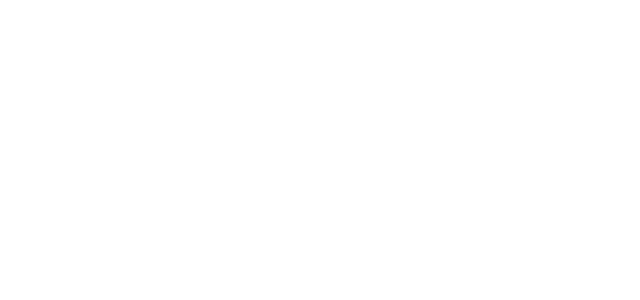
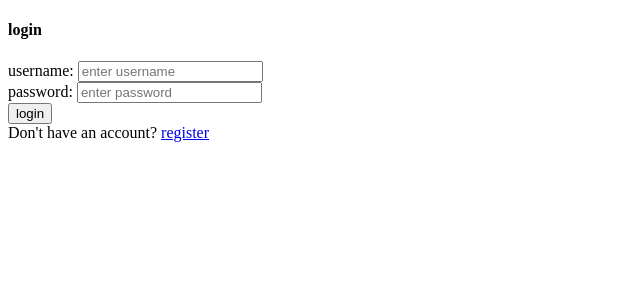
Before and after one commit to lukaszsliwinski/book-store-v2, a React (Create React App) app in the folder frontend/: page /login in a window 1280 px wide. Before the commit this address had no page. Shown: the top 300 px of the page, without its empty margins (0-640 px from the left). Built offline with nearby package versions, Linux system fonts and the light colour scheme.

Commit message:
feat: create simply login form

```diff
--- a/frontend/package.json
+++ b/frontend/package.json
@@ -17,6 +17,7 @@
     "react-router-dom": "^6.6.1",
     "react-scripts": "5.0.1",
     "typescript": "^4.9.4",
+    "universal-cookie": "^4.0.4",
     "web-vitals": "^2.1.4"
   },
   "scripts": {
--- a/frontend/src/App.tsx
+++ b/frontend/src/App.tsx
@@ -1,6 +1,7 @@
 import { Routes, Route } from 'react-router-dom';
 
 import Home from './Home';
+import Login from './Login';
 import Register from './Register';
 
 export default function App() {
@@ -8,6 +9,7 @@ export default function App() {
     <>
       <Routes>
         <Route path="/" element={<Home />}></Route>
+        <Route path="/login" element={<Login />} />
         <Route path="/register" element={<Register />} />
       </Routes>
     </>
--- /dev/null
+++ b/frontend/src/Login.tsx
@@ -0,0 +1,64 @@
+import { useState } from 'react';
+import axios from 'axios'
+import Cookies from "universal-cookie";
+
+const cookies = new Cookies();
+
+export default function Login() {
+  const [username, setUsername] = useState('');
+  const [password, setPassword] = useState('');
+
+  // dodać przekierowanie jeśli użytkownik jest już zalogowany
+
+  const handleSubmit = (e: React.SyntheticEvent) => {
+    e.preventDefault();
+    const axiosConfig = {
+      method: 'post',
+      url: '/login',
+      data: {
+        username,
+        password
+      }
+    };
+
+    axios(axiosConfig)
+      .then((result) => {
+        setUsername('');
+        setPassword('');
+        cookies.set('TOKEN', result.data.token, {path: '/'});
+      })
+      .catch((err) => {
+        err = new Error();
+      });
+  };
+
+  return (
+    <>
+      <form onSubmit={(e) => handleSubmit(e)}>
+        <h4>login</h4>
+        <div>
+          <label>username: </label>
+          <input
+            type="text"
+            name="username"
+            value={username}
+            onChange={(e) => setUsername(e.target.value)}
+            placeholder="enter username"
+          />
+        </div>
+        <div>
+          <label>password: </label>
+          <input
+            type="password"
+            name="password"
+            value={password}
+            onChange={(e) => setPassword(e.target.value)}
+            placeholder="enter password"
+          />
+        </div>
+        <button type='submit' onClick={(e) => handleSubmit(e)}>login</button>
+        <div>Don't have an account? <a href="/register">register</a></div>
+      </form>
+    </>
+  )
+}
```
Also changed, not shown: 1 other file (tests, documents, lock files or other folders).
